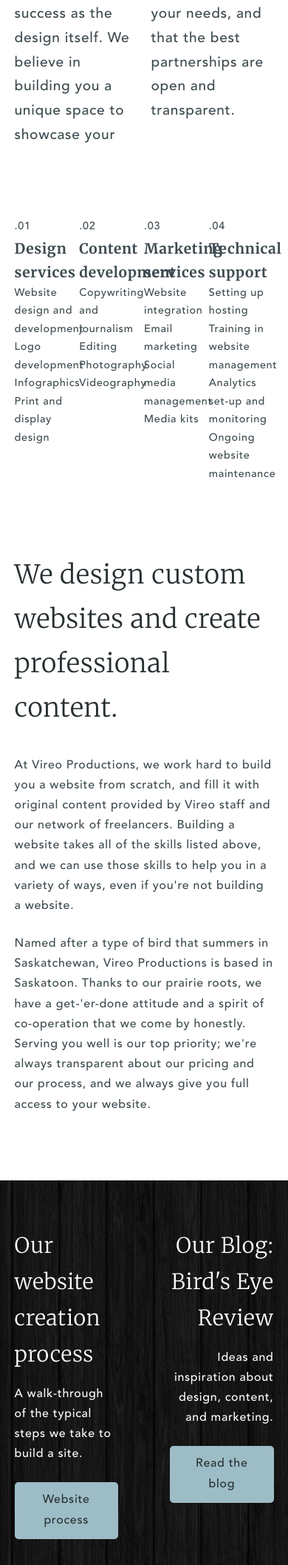
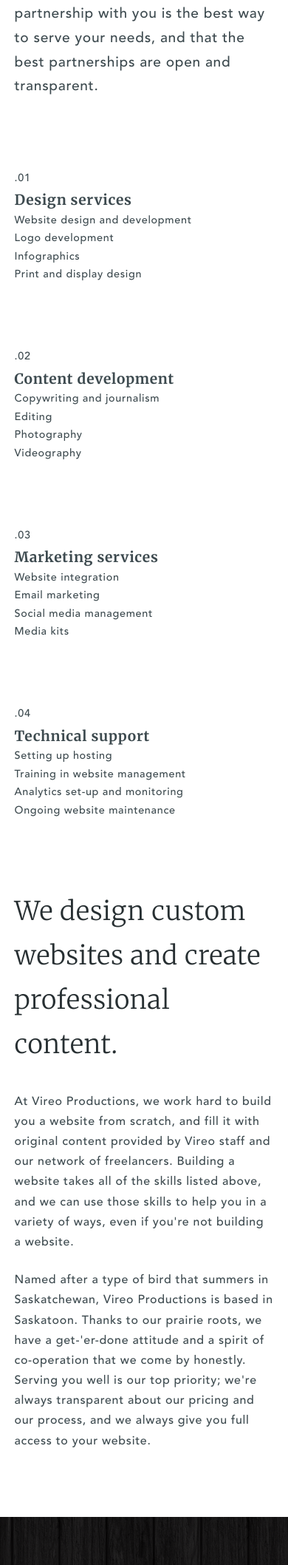
Before and after one commit to 7Mears/vireo, a WordPress theme: the page made by themes/vireo/page-about.php in a window 390 px wide. Shown: the part 920-3036 px from the top of the page at 74% size. Run offline with PHP 8.4 and a stand-in for WordPress, Linux system fonts and the light colour scheme; the site name, menu and one post (Sample post) are stand-ins, and other content is empty; some libraries are stand-ins or nearby versions.

Commit message:
about page, structure size, call-to

```diff
--- a/themes/vireo/sass/theme/_about.scss
+++ b/themes/vireo/sass/theme/_about.scss
@@ -22,6 +22,12 @@
   -webkit-column-count: 2;
   -moz-column-count:    2;
   column-count:         2;
+
+  @include bp-medium {
+    -webkit-column-count: 1;
+    -moz-column-count:    1;
+    column-count:         1;
+  }
 }
 
 // list of services
@@ -37,6 +43,14 @@
     font-family: $font__secondary;
     @include font-size(1.2);
     font-weight: 700;
+  }
+
+  @include bp-medium {
+    width: 50%;
+  }
+
+  @include bp-small {
+    width: 100%;
   }
 }
 
@@ -56,6 +70,10 @@
     padding-right: ($padding-main * 2);
     border-right: $border-size dotted rgba(0,0,0,0.1);
     text-align: right;
+
+    @include bp-medium {
+      border: 0;
+    }
   }
 
   &:nth-child(2) {
@@ -76,6 +94,10 @@
   .role {
     @include font-size(1);
     padding-bottom: $padding-main;
+
+    @include bp-medium {
+      padding-bottom: 0;
+    }
   }
 
   .mug {
@@ -95,4 +117,9 @@
     float: right;
     margin: 1em 0 1em $padding-main;
   }
+
+  @include bp-medium {
+    width: 100%;
+    margin: $padding-main 0;
+  }
 }
--- a/themes/vireo/sass/theme/_main.scss
+++ b/themes/vireo/sass/theme/_main.scss
@@ -43,18 +43,28 @@
   }
 }
 
-.call-to-action--left,
-.call-to-action--right {
-  width: 40%;
-}
-
 .call-to-action--left {
   float: left;
+
+  @include bp-medium {
+    padding-bottom: 50px;
+  }
 }
 
 .call-to-action--right {
   float: right;
   text-align: right;
+}
+
+.call-to-action--left,
+.call-to-action--right {
+  width: 40%;
+
+  @include bp-medium {
+    width: 100%;
+    float: none;
+    text-align: center;
+  }
 }
 
 // Post navigation text
--- a/themes/vireo/sass/variables-site/_structure.scss
+++ b/themes/vireo/sass/variables-site/_structure.scss
@@ -8,7 +8,7 @@ $padding-main: 2em;
 // based on 16px == 1em
 //1400px
 $L: 75em;
-//800px
-$M: 50em;
-//400px
-$S: 25em;
+//800px ish
+$M: 55em;
+//400 ish
+$S: 30em;
--- a/themes/vireo/style.css
+++ b/themes/vireo/style.css
@@ -767,7 +767,7 @@ object {
   font-size: 19.2px;
   font-size: 1.2rem;
 }
-@media only screen and (max-width: 50em) {
+@media only screen and (max-width: 55em) {
   .container-sm {
     width: 90%;
   }
@@ -793,18 +793,31 @@ object {
   margin: 5px;
 }
 
+.call-to-action--left {
+  float: left;
+}
+@media only screen and (max-width: 55em) {
+  .call-to-action--left {
+    padding-bottom: 50px;
+  }
+}
+
+.call-to-action--right {
+  float: right;
+  text-align: right;
+}
+
 .call-to-action--left,
 .call-to-action--right {
   width: 40%;
 }
-
-.call-to-action--left {
-  float: left;
-}
-
-.call-to-action--right {
-  float: right;
-  text-align: right;
+@media only screen and (max-width: 55em) {
+  .call-to-action--left,
+  .call-to-action--right {
+    width: 100%;
+    float: none;
+    text-align: center;
+  }
 }
 
 .posts-navigation h2 {
@@ -900,7 +913,7 @@ object {
   position: relative;
   height: 100vh;
 }
-@media only screen and (max-width: 50em) {
+@media only screen and (max-width: 55em) {
   .home-hero {
     height: 100%;
   }
@@ -921,7 +934,7 @@ object {
 .hero-title span {
   font-weight: 100;
 }
-@media only screen and (max-width: 50em) {
+@media only screen and (max-width: 55em) {
   .hero-title {
     padding-top: 0;
   }
@@ -933,7 +946,7 @@ object {
   font-weight: 100;
   width: 400px;
 }
-@media only screen and (max-width: 50em) {
+@media only screen and (max-width: 55em) {
   .hero-info {
     width: 100%;
   }
@@ -958,7 +971,7 @@ object {
   color: #FFFFFF;
   margin-top: 0;
 }
-@media only screen and (max-width: 50em) {
+@media only screen and (max-width: 55em) {
   .home-services h3 {
     text-align: center;
   }
@@ -985,12 +998,12 @@ object {
 .home-services-section .bar {
   border-right: 3px dotted rgba(0, 0, 0, 0.2);
 }
-@media only screen and (max-width: 50em) {
+@media only screen and (max-width: 55em) {
   .home-services-section .bar {
     border: 0;
   }
 }
-@media only screen and (max-width: 50em) {
+@media only screen and (max-width: 55em) {
   .home-services-section {
     width: 100%;
     padding: 2em 0;
@@ -1103,7 +1116,7 @@ object {
   text-decoration: none;
   display: block;
 }
-@media only screen and (max-width: 50em) {
+@media only screen and (max-width: 55em) {
   .footer-card {
     width: 100%;
   }
@@ -1292,6 +1305,13 @@ object {
   -moz-column-count: 2;
   column-count: 2;
 }
+@media only screen and (max-width: 55em) {
+  .about-intro {
+    -webkit-column-count: 1;
+    -moz-column-count: 1;
+    column-count: 1;
+  }
+}
 
 .services-list {
   float: left;
@@ -1308,6 +1328,16 @@ object {
   font-size: 1.2rem;
   font-weight: 700;
 }
+@media only screen and (max-width: 55em) {
+  .services-list {
+    width: 50%;
+  }
+}
+@media only screen and (max-width: 30em) {
+  .services-list {
+    width: 100%;
+  }
+}
 
 .about-services {
   padding-bottom: 4em;
@@ -1324,6 +1354,11 @@ object {
   border-right: 3px dotted rgba(0, 0, 0, 0.1);
   text-align: right;
 }
+@media only screen and (max-width: 55em) {
+  .person:first-child {
+    border: 0;
+  }
+}
 .person:nth-child(2) {
   padding-left: 4em;
 }
@@ -1340,6 +1375,11 @@ object {
   font-size: 16px;
   font-size: 1rem;
   padding-bottom: 2em;
+}
+@media only screen and (max-width: 55em) {
+  .person .role {
+    padding-bottom: 0;
+  }
 }
 .person .mug {
   border: 3px solid #DAEAEF;
@@ -1354,6 +1394,12 @@ object {
 .person .mug-last {
   float: right;
   margin: 1em 0 1em 2em;
+}
+@media only screen and (max-width: 55em) {
+  .person {
+    width: 100%;
+    margin: 2em 0;
+  }
 }
 
 .page-blog {
```
